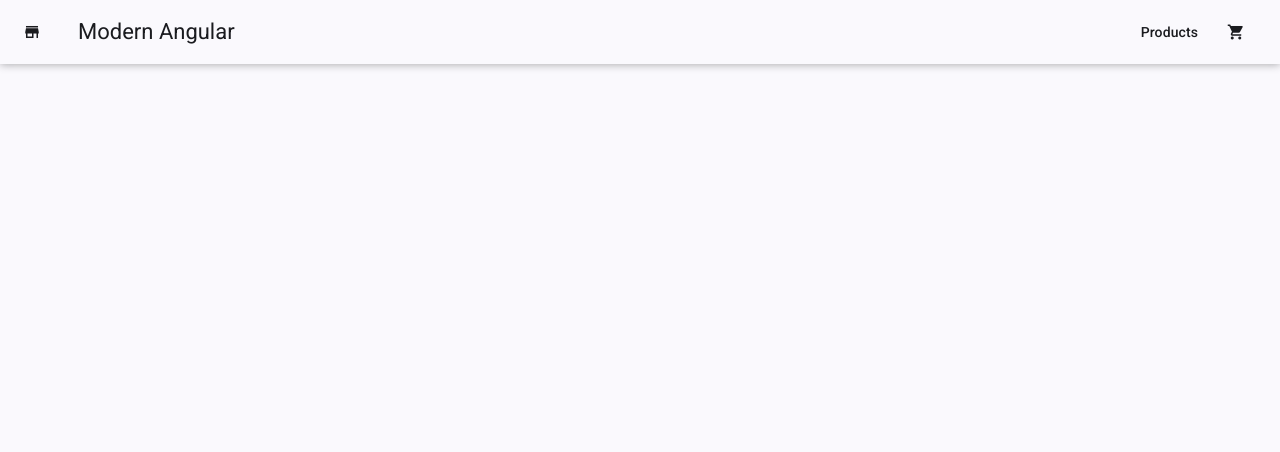
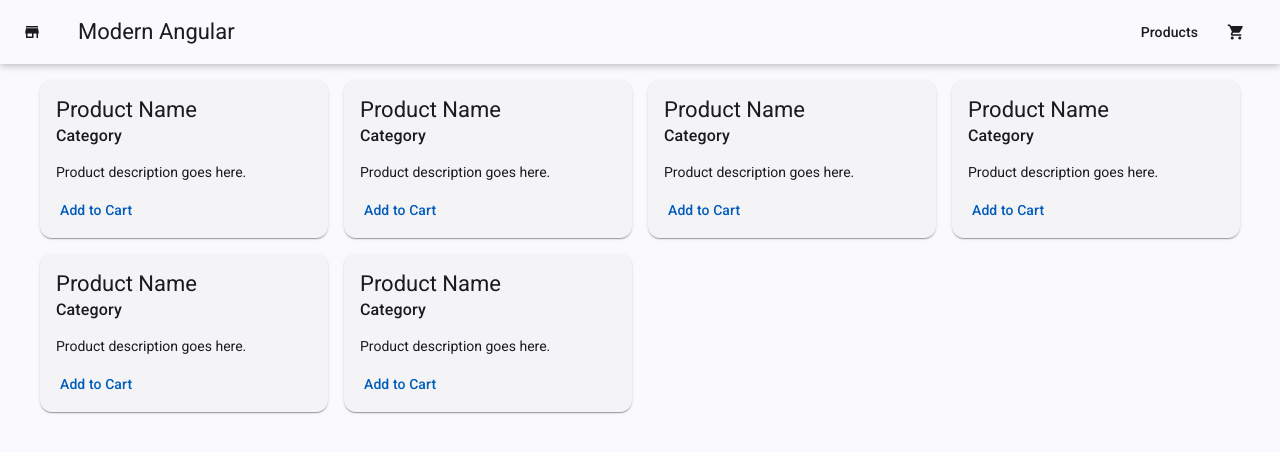
Before and after one commit to fjpiedade/angula-with-loiane, an Angular app: page / in a window 1280 px wide. Shown: the top 452 px of the page. Built offline with nearby package versions, Linux system fonts and the light colour scheme.

Commit message:
add: products feature, grid and card

```diff
--- a/src/app/app.html
+++ b/src/app/app.html
@@ -1,2 +1,5 @@
 <app-header />
+<main class="page">
+  <app-products-grid />
+</main>
 <router-outlet />
--- a/src/app/app.scss
+++ b/src/app/app.scss
@@ -0,0 +1,5 @@
+.page{
+  padding: 16px;
+  max-width: 1200px;
+  margin: 0 auto;
+}
--- a/src/app/app.ts
+++ b/src/app/app.ts
@@ -2,10 +2,11 @@ import { Component, signal } from '@angular/core';
 import { RouterOutlet } from '@angular/router';
 import { Hello } from './hello/hello';
 import { Header } from "./header/header";
+import { ProductsGrid } from './products/products-grid/products-grid';
 
 @Component({
   selector: 'app-root',
-  imports: [RouterOutlet, Hello, Header],
+  imports: [RouterOutlet, ProductsGrid, Header],
   templateUrl: './app.html',
   styleUrl: './app.scss'
 })
--- /dev/null
+++ b/src/app/products/products-card/products-card.html
@@ -0,0 +1,15 @@
+<!-- <p>products-card works!</p> -->
+<mat-card class="product-card">
+  <mat-card-header>
+    <mat-card-title>Product Name</mat-card-title>
+    <mat-card-subtitle>Category</mat-card-subtitle>
+  </mat-card-header>
+
+  <mat-card-content>
+    <p>Product description goes here.</p>
+  </mat-card-content>
+
+  <mat-card-actions>
+    <button matButton>Add to Cart</button>
+  </mat-card-actions>
+</mat-card>
--- /dev/null
+++ b/src/app/products/products-card/products-card.scss
@@ -0,0 +1,10 @@
+.product-card{
+  height: 100%;
+  display: flex;
+  flex-direction: column;
+}
+
+
+mat-card-content{
+  flex: 1;
+}
--- /dev/null
+++ b/src/app/products/products-grid/products-grid.html
@@ -0,0 +1,10 @@
+<!-- <p>products-grid works!</p> -->
+
+<div class="grid">
+  <app-products-card />
+  <app-products-card />
+  <app-products-card />
+  <app-products-card />
+  <app-products-card />
+  <app-products-card />
+</div>
--- /dev/null
+++ b/src/app/products/products-grid/products-grid.scss
@@ -0,0 +1,5 @@
+.grid{
+  display: grid;
+  grid-template-columns: repeat(auto-fill, minmax(280px, 1fr));
+  gap: 16px;
+}
```
Also changed, not shown: src/app/products/products-card/products-card.ts (added, +13 -0 lines), src/app/products/products-grid/products-grid.ts (added, +12 -0 lines), 2 other files (tests, documents, lock files or other folders).
